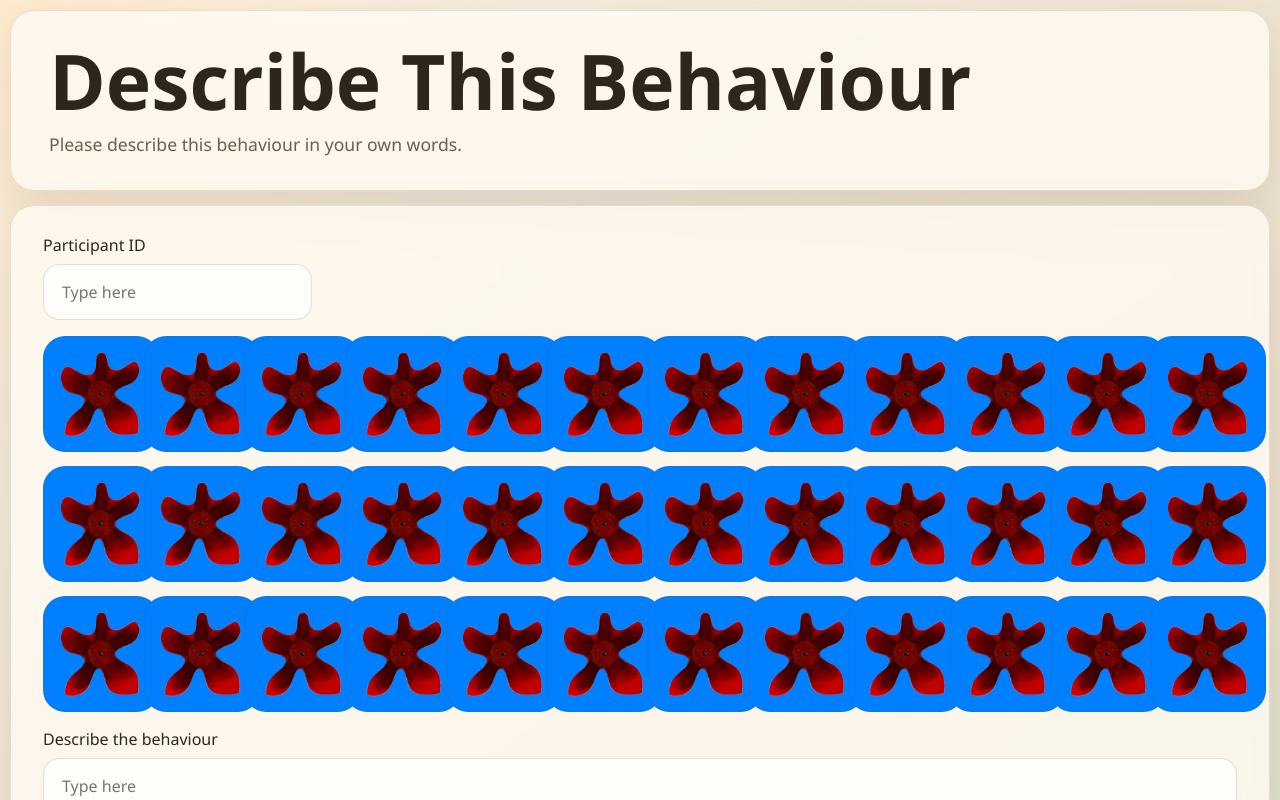
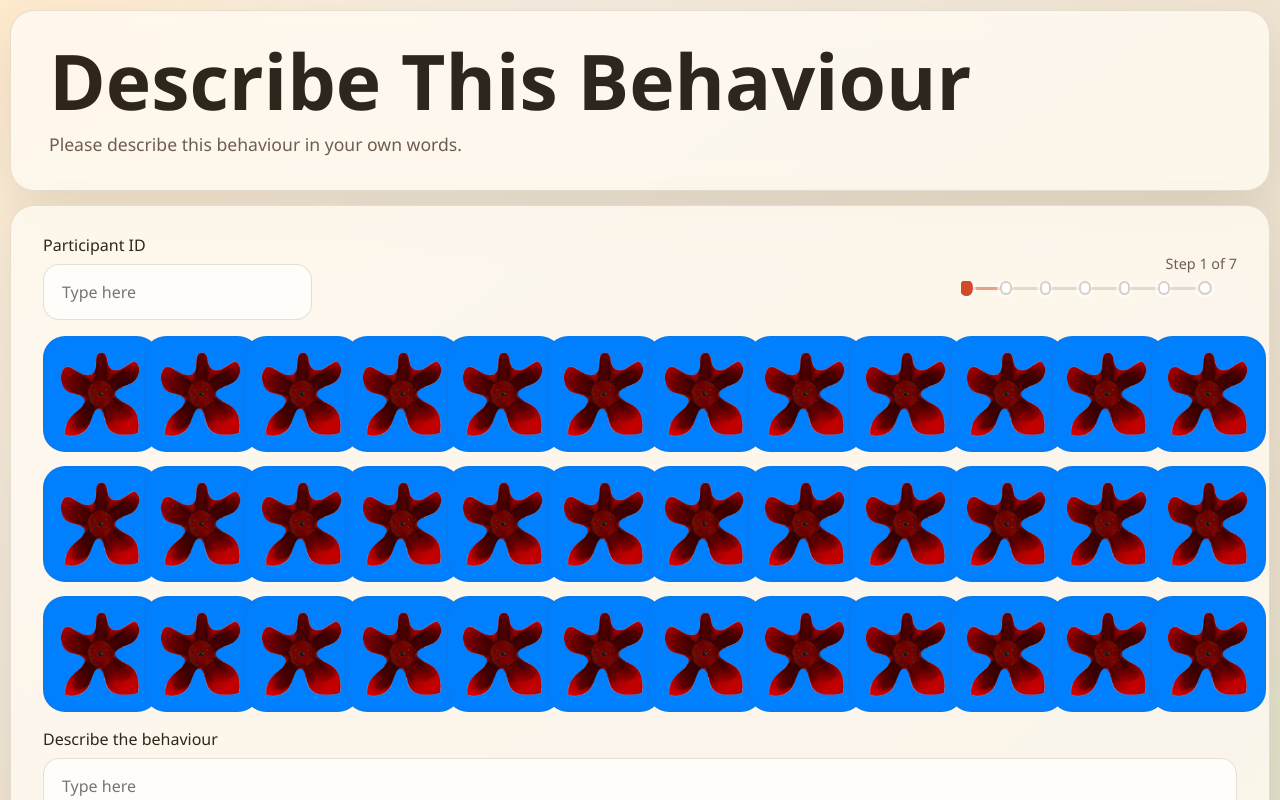
Before and after one commit to MerihanAlhafnawi/SwarmGardenSimulator, a Next.js app: page /behaviour in a window 1280 px wide. Shown: the top 800 px of the page. Built offline with nearby package versions, Linux system fonts and the light colour scheme; no server answers.

Commit message:
Gate intro video and add study progress

```diff
--- a/src/app/globals.css
+++ b/src/app/globals.css
@@ -454,6 +454,41 @@ button:disabled {
   justify-content: flex-end;
 }
 
+.study-header-row {
+  display: flex;
+  align-items: center;
+  justify-content: space-between;
+  gap: 16px;
+  flex-wrap: wrap;
+  width: 100%;
+}
+
+.study-progress {
+  display: grid;
+  gap: 8px;
+  min-width: 220px;
+}
+
+.study-progress-caption {
+  color: var(--muted);
+  font-size: 0.9rem;
+  text-align: right;
+}
+
+.study-progress-timeline {
+  min-width: 220px;
+}
+
+.intro-next-disabled {
+  pointer-events: none;
+  opacity: 0.5;
+}
+
+.intro-helper {
+  color: var(--muted);
+  margin: 0;
+}
+
 .recording-buttons {
   display: flex;
   flex-wrap: wrap;
--- a/src/app/survey/page.tsx
+++ b/src/app/survey/page.tsx
@@ -1,6 +1,7 @@
 "use client";
 
 import { useEffect, useState } from "react";
+import StudyStepProgress from "@/components/StudyStepProgress";
 import {
   advanceStudyRun,
   getStoredStudyContext,
@@ -82,6 +83,7 @@ export default function SurveyPage() {
         </div>
 
         <section className="controls-card survey-card">
+          <div className="study-header-row">
             {studyContext.source === "prolific" ? (
               <p className="study-source-badge">Prolific participant ID connected</p>
             ) : (
@@ -102,6 +104,8 @@ export default function SurveyPage() {
                 />
               </label>
             )}
+            <StudyStepProgress currentStep={7} totalSteps={7} />
+          </div>
 
           <div className="survey-question">
             <p>How familiar are you with robots?</p>
--- a/src/components/BehaviourDescriptionStep.tsx
+++ b/src/components/BehaviourDescriptionStep.tsx
@@ -3,6 +3,7 @@
 import Image from "next/image";
 import { useRouter } from "next/navigation";
 import { useEffect, useRef, useState, type MutableRefObject } from "react";
+import StudyStepProgress from "@/components/StudyStepProgress";
 import {
   buildStudyHref,
   getStoredStudyContext,
@@ -142,6 +143,8 @@ export default function BehaviourDescriptionStep({ config }: { config: StepConfi
   const [description, setDescription] = useState("");
   const [message, setMessage] = useState("");
   const timersRef = useRef<number[]>([]);
+  const progressStep =
+    config.responseKey === "behaviour-1" ? 1 : config.responseKey === "behaviour-2" ? 2 : 3;
 
   useEffect(() => {
     setStudyContext(initializeStudyContextFromSearch(window.location.search));
@@ -330,6 +333,7 @@ export default function BehaviourDescriptionStep({ config }: { config: StepConfi
       </section>
 
       <section className="controls-card behaviour-card">
+        <div className="study-header-row">
           {studyContext.source === "prolific" ? (
             <p className="study-source-badge">Prolific participant ID connected</p>
           ) : (
@@ -352,6 +356,8 @@ export default function BehaviourDescriptionStep({ config }: { config: StepConfi
               />
             </label>
           )}
+          <StudyStepProgress currentStep={progressStep} totalSteps={7} />
+        </div>
 
         <div className="swarm-grid" aria-label={`${config.title} demo grid`}>
           {cells.map((row) =>
--- /dev/null
+++ b/src/components/StudyStepProgress.tsx
@@ -0,0 +1,32 @@
+export default function StudyStepProgress({
+  currentStep,
+  totalSteps,
+}: {
+  currentStep: number;
+  totalSteps: number;
+}) {
+  return (
+    <div className="study-progress" aria-label={`Study step ${currentStep} of ${totalSteps}`}>
+      <span className="study-progress-caption">
+        Step {currentStep} of {totalSteps}
+      </span>
+      <div className="playback-timeline study-progress-timeline">
+        {Array.from({ length: totalSteps }, (_, index) => {
+          const stepNumber = index + 1;
+          const isCurrent = stepNumber === currentStep;
+          const isComplete = stepNumber < currentStep;
+
+          return (
+            <div
+              key={stepNumber}
+              className={`timeline-step ${isCurrent ? "current" : ""} ${isComplete ? "complete" : ""}`}
+            >
+              <span className="timeline-dot" />
+              {stepNumber < totalSteps ? <span className="timeline-line" /> : null}
+            </div>
+          );
+        })}
+      </div>
+    </div>
+  );
+}
```
Also changed, not shown: src/app/intro/page.tsx (+2 -13 lines), src/components/IntroGate.tsx (added, +45 -0 lines), src/components/SwarmApplication.tsx (+6 -33 lines). Lines whose indentation alone changed are shown as unchanged.
